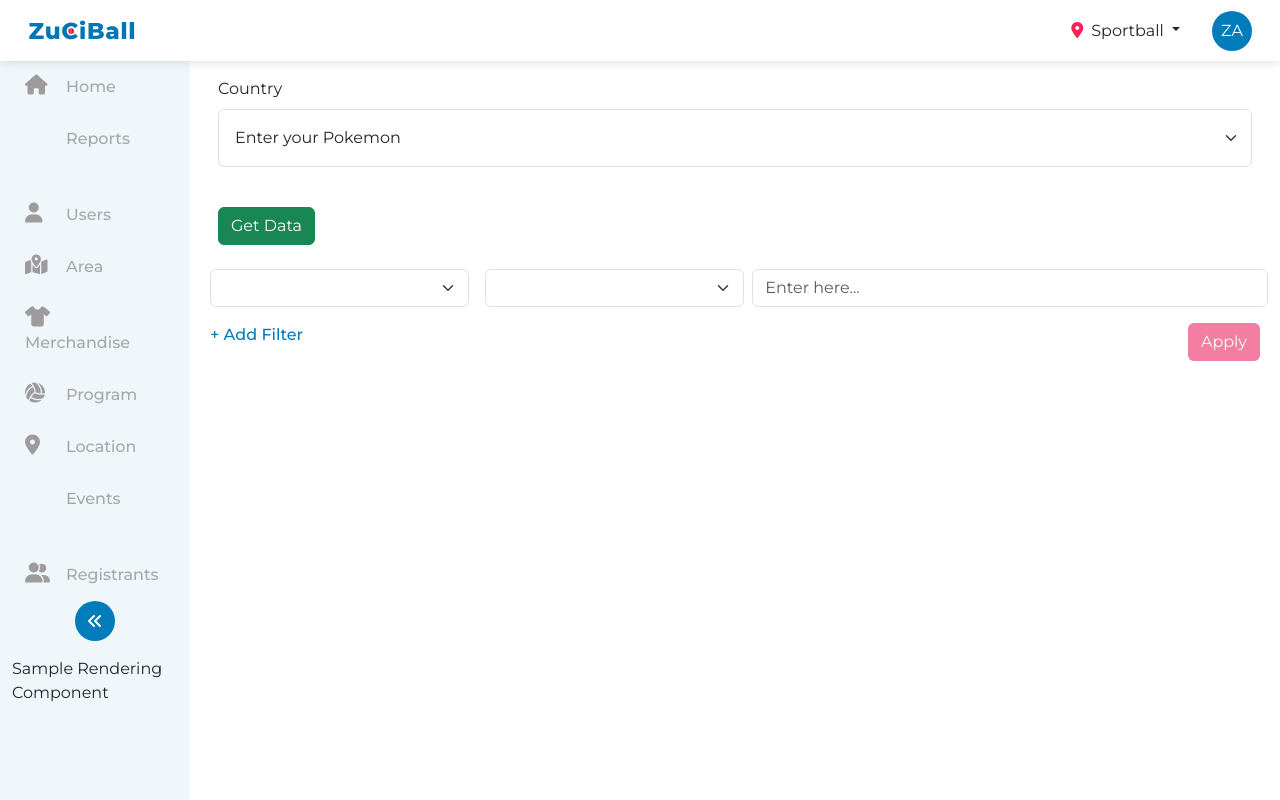
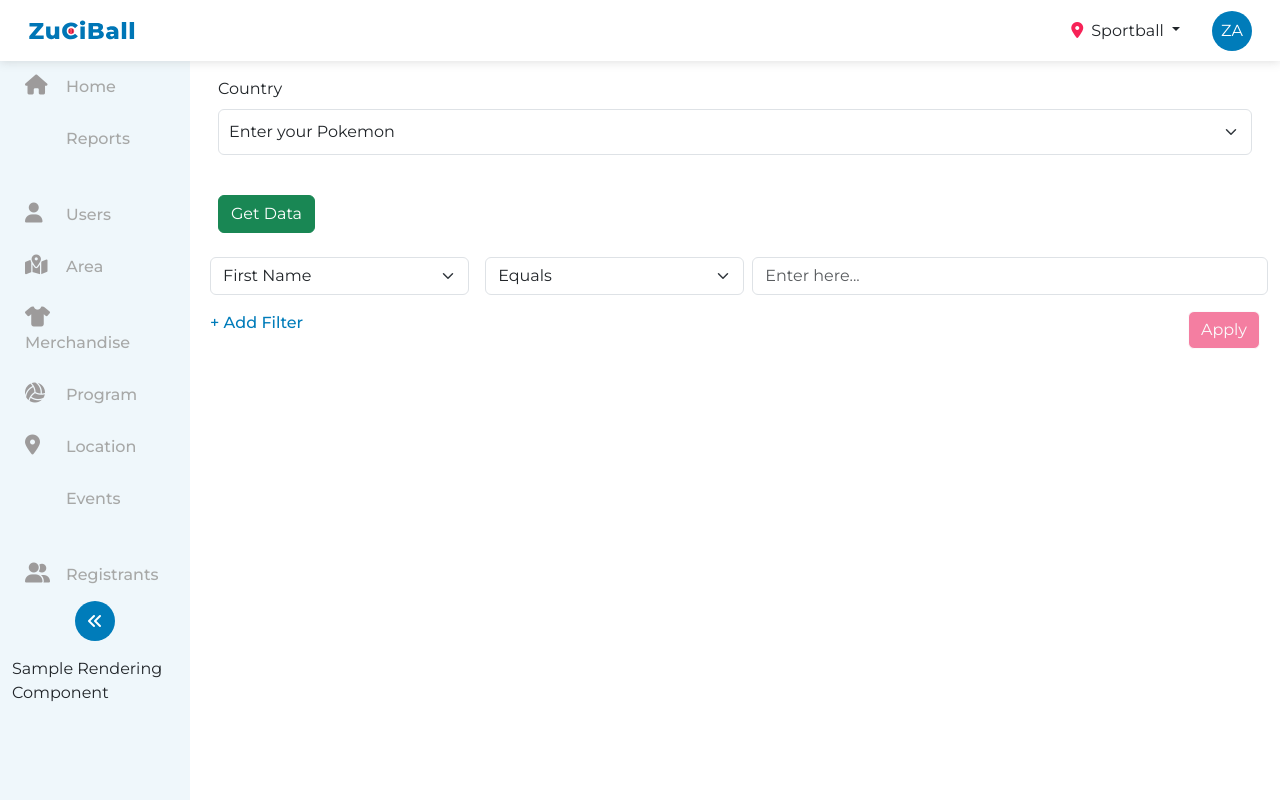
Before and after one commit to Denil-Doss-ZS0463/Angular_v17, an Angular app in the folder Angular17_DemoProject/: page /sampleRendering in a window 1280 px wide. Built offline with nearby package versions, Linux system fonts and the light colour scheme; some icons are missing.

Commit message:
Filter Functionality has been completed
Completed Item
1. Dynamic add filters equals to table headers
2. Validations if had a Multiple filter
3. Dynamically update the next value of the header if add filter button clicked

```diff
--- a/Angular17_DemoProject/src/app/common-libraies/common-dropdown/common-dropdown.component.css
+++ b/Angular17_DemoProject/src/app/common-libraies/common-dropdown/common-dropdown.component.css
@@ -0,0 +1,3 @@
+.dropdownPadding {
+    padding: 10px;
+}
--- a/Angular17_DemoProject/src/app/common-libraies/common-dropdown/common-dropdown.component.html
+++ b/Angular17_DemoProject/src/app/common-libraies/common-dropdown/common-dropdown.component.html
@@ -2,7 +2,7 @@
     <div class="form-group mt-1">
         <label [for]="idSelector" class="form-label ps-0">{{ label }}</label>
         <div class="d- align-items-center">
-            <select class="form-select p-3 dropdownValue" [formControlName]="controlName" [id]="idSelector"
+            <select class="form-select dropdownPadding dropdownValue" [formControlName]="controlName" [id]="idSelector"
                 autocomplete="off"
                 [ngClass]="{' border border-danger':(showErrors() || parentForm.get(controlName)?.hasError('required')) && invalidForm}">
                     <option value="" selected disabled>{{placeholderText}}</option>
--- a/Angular17_DemoProject/src/app/common-libraies/common-filter/common-filter.component.css
+++ b/Angular17_DemoProject/src/app/common-libraies/common-filter/common-filter.component.css
@@ -22,3 +22,9 @@
     color: #007CBA;
     font-weight: 500;
 }
+
+.removeFilterIcon {
+    cursor: pointer;
+    color: #a7a8a7;
+
+}
--- a/Angular17_DemoProject/src/app/common-libraies/common-filter/common-filter.component.html
+++ b/Angular17_DemoProject/src/app/common-libraies/common-filter/common-filter.component.html
@@ -1,39 +1,38 @@
-<div class="" [formGroup]="filterForm">
+<div class="">
     @for(filter of filters;track $index)
     {
-    <div class="d-flex justify-content-between align-items-center">
-        <select class="form-select w-25 m-2" [formControlName]="'filterColumn'">
-            <option selected disabled>Select Column Name</option>
+    <div class="d-flex justify-content-between align-items-center filterDropdown">
+        <select class="form-select w-25 m-2" [(ngModel)]="filter.column">
             @for(header of headers; track $index)
             {
-            <option [value]="header">{{header}}</option>
+            <option [ngValue]="header" [selected]="header  == 'First Name'">{{header}}</option>
             }
         </select>
 
-        <select class="form-select w-25 m-2" [formControlName]="'filterCondition'">
-            <option selected disabled>Select Attributes</option>
+        <select class="form-select w-25 m-2" [(ngModel)]="filter.condition">
             @for(attributes of filterAttributes; track $index)
             {
             <option [value]="attributes">{{attributes}}</option>
             }
         </select>
 
-        <input type="text" class="form-control w-50" placeholder="Enter here..." [formControlName]="'filterValue'">
+        <input type="text" class="form-control w-50" placeholder="Enter here..." [(ngModel)]="filter.value">
 
         @if(filters.length > 1)
         {
-        <div (click)="removeFilter($index)" class="mx-2">
-            <i class="fa-solid fa-trash-can fs-3 text-secondary"></i>
+        <div (click)="removeFilter($index)" class="mx-2 removeFilterIcon">
+            <i class="fa-solid fa-trash-can fs-3"></i>
         </div>
         }
     </div>
-    @if(filters.length > 1)
+
+    @if(filters.length > 1 && $index !== filters.length - 1)
     {
     <div class="d-flex justify-content-between align-items-center">
         <div class="w-50">
             <hr />
         </div>
-        <div class="andLabel mx-2">and</div>
+        <div class="andLabel mx-2">{{andLabel}}</div>
         <div class="w-50">
             <hr />
         </div>
@@ -44,8 +43,10 @@
 </div>
 
 <div class="d-flex justify-content-between mt-2">
-    <a (click)="addFilter()" class="addFilterLabel mx-2">+ Add Filter</a>
-    <button (click)="applyFilters()" class="btn btn-apply text-light mx-2"
-        [ngClass]="{'filterDisabled':filterForm.invalid}">Apply</button>
-    <!-- <button (click)="resetValues()" class="mx-2">Reset</button> -->
+    @if(filters.length < headers.length) {
+        <a (click)="addFilter()" class="addFilterLabel mx-2">{{addFilterLabel}}</a>
+    }
+        <button (click)="applyFilters()" class="btn btn-apply text-light mx-2"
+            [disabled]="this.filters[0].value == '' || this.filters[0].column == '' || this.filters[0].condition == ''"
+            [ngClass]="{'filterDisabled':this.filters[0].value == '' || this.filters[0].column == '' || this.filters[0].condition == ''}">{{applyLabel}}</button>
 </div>
--- a/Angular17_DemoProject/src/app/common-libraies/common-filter/common-filter.component.ts
+++ b/Angular17_DemoProject/src/app/common-libraies/common-filter/common-filter.component.ts
@@ -7,7 +7,7 @@ import { NgClass } from '@angular/common';
 @Component({
   selector: 'app-common-filter',
   standalone: true,
-  imports: [ReactiveFormsModule, FormsModule, CommonDropdownComponent, CommonInputBoxComponent,NgClass],
+  imports: [ReactiveFormsModule, FormsModule, CommonDropdownComponent, CommonInputBoxComponent, NgClass],
   templateUrl: './common-filter.component.html',
   styleUrl: './common-filter.component.css'
 })
@@ -19,25 +19,26 @@ export class CommonFilterComponent {
   @Input() tableData: any[] = [];
   @Input() dataAsSelected!: string;
   @Output() resetFilter = new EventEmitter<any>();
+
   dataToFilter: any[] = [];
   filterForm!: FormGroup;
+  columnValue!: string;
 
-  constructor(private formBuilder: FormBuilder) {
-    this.filterForm = this.formBuilder.group({
-      filterColumn: ['', Validators.required],
-      filterValue: ['', Validators.required],
-      filterCondition: ['Attributes', Validators.required]
-    });
+  applyLabel:string = StringContants.generalContants.apply;
+  addFilterLabel:string = StringContants.filter.addFilterLabel;
+  andLabel:string = StringContants.filter.andLabel;
 
-  }
+  filters: any[] = [{ column: '', condition: '', value: '' }];
+
   ngOnInit() {
     this.dataToFilter = this.tableData;
+    this.filters = [{ column: this.headers[0], condition: 'Equals', value: '' }];
   }
 
-  filters: any[] = [{ column: '', condition: 'equals', value: '' }];
-
   addFilter() {
-    this.filters.push({ column: '', condition: 'equals', value: '' });
+    if (this.headers.length) {
+      this.filters.push({ column: this.headers[this.filters.length], condition: 'Equals', value: '' });
+    }
   }
 
   removeFilter(index: number) {
@@ -45,40 +46,36 @@ export class CommonFilterComponent {
   }
 
   applyFilters() {
-    console.log("filter criteria-->", this.filters);
-    console.log("table data-->", this.tableData);
-    console.log(this.filterForm.value);
-    if (!this.filterForm.invalid) {
-      this.dataToFilter = this.applyFiltersCriteria(this.tableData, [this.filterForm.value]);
-      // console.log(this.dataToFilter);
+    if (this.filters.length > 0) {
+      this.dataToFilter = this.applyFiltersCriteria(this.tableData, this.filters) ? this.applyFiltersCriteria(this.tableData, this.filters) : [];
+      console.log(this.dataToFilter);
       this.filtersChanged.emit(this.dataToFilter);
     }
 
   }
 
-  columnValue!: string;
   applyFiltersCriteria<T>(data: any, filterCriteria: any[]): T[] {
     return data.filter((item: any) => {
       return filterCriteria.every(criteria => {
-        const columnName = this.toCamelCase(criteria.filterColumn);
+        const columnName = this.toCamelCase(criteria.column);
         this.columnValue = item[columnName];
-        switch (criteria.filterCondition.toLowerCase()) {
+        switch (criteria.condition.toLowerCase()) {
           case 'equals':
-            return this.columnValue.toLocaleLowerCase() === criteria.filterValue.toLocaleLowerCase();
+            return this.columnValue.toLocaleLowerCase() === criteria.value.toLocaleLowerCase();
           case 'does not equal':
-            return this.columnValue.toLocaleLowerCase() !== criteria.filterValue.toLocaleLowerCase();
+            return this.columnValue.toLocaleLowerCase() !== criteria.value.toLocaleLowerCase();
           case 'begins with':
-            return this.columnValue.startsWith(criteria.filterValue.toLocaleLowerCase());
+            return this.columnValue.startsWith(criteria.value.toLocaleLowerCase());
           case 'not begins with':
-            return !this.columnValue.startsWith(criteria.filterValue.toLocaleLowerCase());
+            return !this.columnValue.startsWith(criteria.value.toLocaleLowerCase());
           case 'ends with':
-            return this.columnValue.endsWith(criteria.filterValue.toLocaleLowerCase());
+            return this.columnValue.endsWith(criteria.value.toLocaleLowerCase());
           case 'not ends with':
-            return !this.columnValue.endsWith(criteria.filterValue.toLocaleLowerCase());
+            return !this.columnValue.endsWith(criteria.value.toLocaleLowerCase());
           case 'contains':
-            return this.columnValue.toLocaleLowerCase().includes(criteria.filterValue.toLocaleLowerCase());
+            return this.columnValue.toLocaleLowerCase().includes(criteria.value.toLocaleLowerCase());
           case 'not contains':
-            return !this.columnValue.toLocaleLowerCase().includes(criteria.filterValue.toLocaleLowerCase());
+            return !this.columnValue.toLocaleLowerCase().includes(criteria.value.toLocaleLowerCase());
           default:
             return true;
         }
@@ -99,4 +96,5 @@ export class CommonFilterComponent {
   resetValues() {
     this.resetFilter.emit(true)
   }
+
 }
--- a/Angular17_DemoProject/src/app/common-libraies/common-table/common-table.component.ts
+++ b/Angular17_DemoProject/src/app/common-libraies/common-table/common-table.component.ts
@@ -19,13 +19,13 @@ export class CommonTableComponent {
   descendingClicked: boolean = false;
   loading: boolean = false;
   errorLoading: boolean = false;
+  sortByColumn:number = 0;
 
   @Input() mockData: any[] = [];
   constructor(private router: Router) {
   }
   ngOnInit() {
     this.mockData = this.data;
-
   }
 
   getUserKeys(key: any): string[] {
@@ -44,6 +44,7 @@ export class CommonTableComponent {
   sortByColumnAscending(columnIndex: number) {
     this.ascendingClicked = true;
     this.descendingClicked = false;
+    this.sortByColumn = columnIndex;
     const columnKey = this.getColumnKey(columnIndex);
     this.data.sort((a, b) => {
       if (a[columnKey] < b[columnKey]) return -1;
@@ -60,6 +61,7 @@ export class CommonTableComponent {
   sortByColumnDescending(columnIndex: number) {
     this.descendingClicked = true;
     this.ascendingClicked = false;
+    this.sortByColumn = columnIndex;
     const columnKey = this.getColumnKey(columnIndex);
     this.data.sort((a, b) => {
       if (a[columnKey] < b[columnKey]) return 1;
--- a/Angular17_DemoProject/src/app/core-components/sample-rendering-page/sample-rendering-page.component.html
+++ b/Angular17_DemoProject/src/app/core-components/sample-rendering-page/sample-rendering-page.component.html
@@ -53,9 +53,9 @@
 
 <h2 class="mt-3">This is User Details</h2>
 <app-common-table [headers]="['Name', 'Email']" [data]="users" [dataToRemove]="['id', 'age']"></app-common-table>
-
-<h2 class="mt-3">This is employee Details</h2>
-<app-common-table [headers]="employeeHeader" [data]="mockData" [mockData]="mockData"></app-common-table>
+ -->
+ <!-- <h2 class="mt-3">This is employee Details</h2>
+<app-common-table [headers]="employeeHeader" [data]="mockData" [mockData]="mockData"></app-common-table> -->
 
 <!-- <h2 class="mt-3">This is Pokemon Details</h2>
 <app-common-table [headers]="pokeHeaders" [data]="pokeDetails"></app-common-table> -->
--- a/Angular17_DemoProject/src/app/core-components/sample-rendering-page/sample-rendering-page.component.ts
+++ b/Angular17_DemoProject/src/app/core-components/sample-rendering-page/sample-rendering-page.component.ts
@@ -49,6 +49,8 @@ export class SampleRenderingPageComponent {
   }
 
   updateFilter(data: any) {
+    console.log("From parent ",data);
+
     this.mockData = data;
   }
 
--- a/Angular17_DemoProject/src/assets/Constants/stringConstant.ts
+++ b/Angular17_DemoProject/src/assets/Constants/stringConstant.ts
@@ -14,7 +14,7 @@ export class StringContants
         filterLabel:'Filter',
         columnLabel:'Column',
         filterAttributes: ['Equals', 'Does Not Equal', 'Begins With', 'Not Begins With', 'Ends With', 'Not Ends With', 'Contains', 'Not Contains' ],
-        addFilterLabel:'Add Filter',
-
+        andLabel:'and',
+        addFilterLabel:'+ Add Filter'
     }
 }
```
Also changed, not shown: Angular17_DemoProject/src/app/common-libraies/common-table/common-table.component.html (+17 -10 lines).
